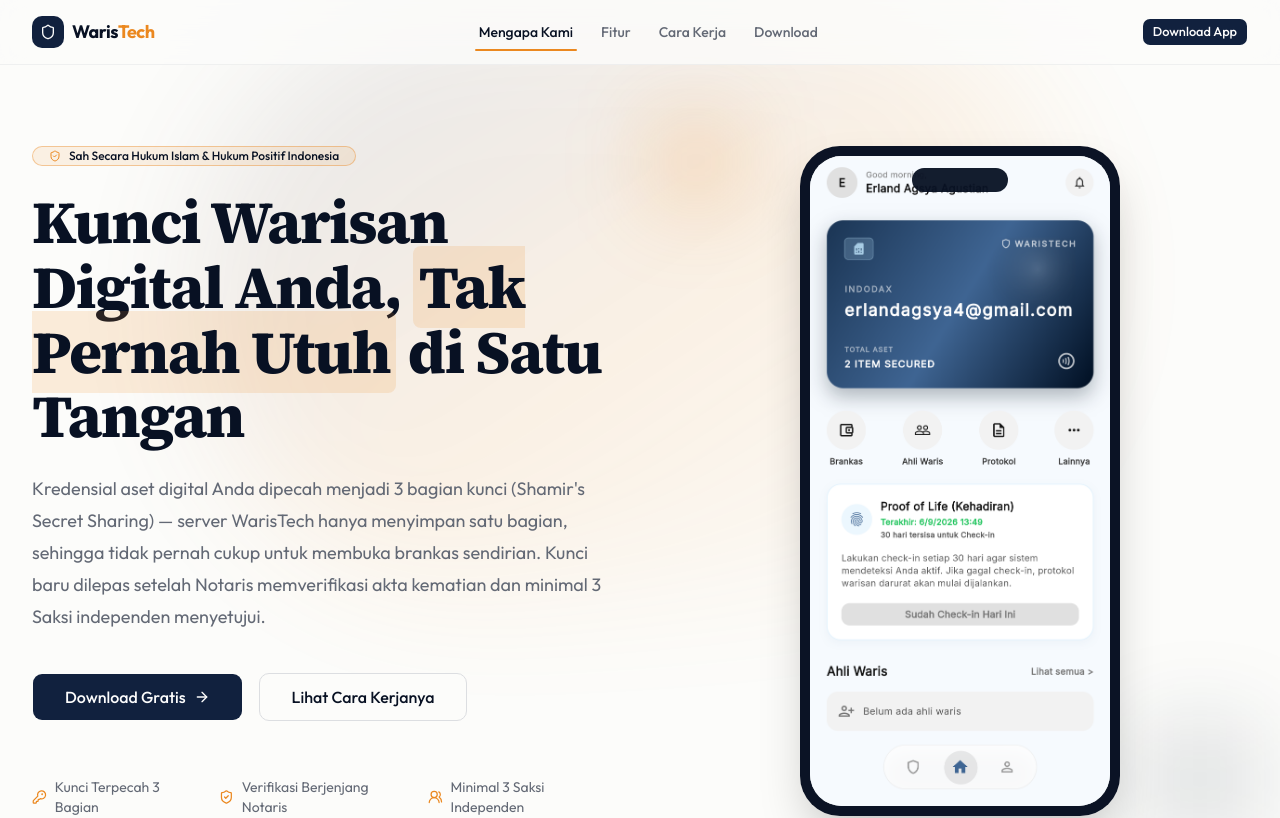
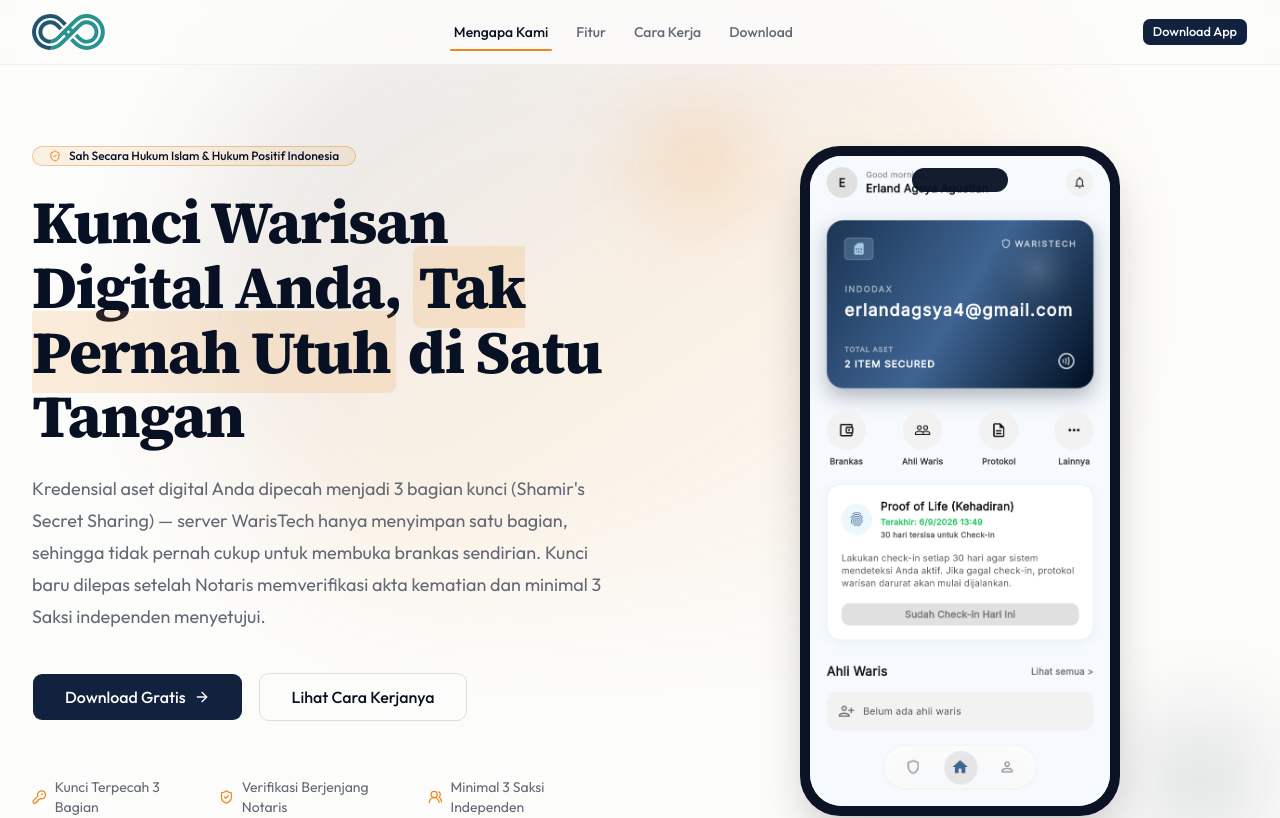
Before and after one commit to erlaaaand/waristech-web, a Next.js app: page / in a window 1280 px wide. Shown: the top 818 px of the page. Built offline with nearby package versions, Linux system fonts and the light colour scheme.

Commit message:
feat: update brand identity with new apps_logo.svg in navbar and footer

```diff
--- a/src/components/public/public-footer.tsx
+++ b/src/components/public/public-footer.tsx
@@ -1,5 +1,5 @@
 import Link from "next/link";
-import { Shield } from "lucide-react";
+import Image from "next/image";
 
 const FOOTER_LINKS = {
   Produk: [
@@ -20,13 +20,14 @@
         <div className="grid grid-cols-1 gap-8 sm:grid-cols-2 lg:grid-cols-4">
           {/* Brand */}
           <div className="lg:col-span-2">
-            <Link href="/" className="flex items-center gap-2 font-bold text-lg">
-              <span className="flex h-8 w-8 items-center justify-center rounded-lg bg-primary text-primary-foreground">
-                <Shield className="h-4 w-4" />
-              </span>
-              <span>
-                Waris<span className="text-accent">Tech</span>
-              </span>
+            <Link href="/" className="flex items-center gap-2">
+              <Image
+                src="/apps_logo.svg"
+                alt="WarisTech Logo"
+                width={140}
+                height={36}
+                className="h-9 w-auto grayscale opacity-80 hover:grayscale-0 hover:opacity-100 transition-all"
+              />
             </Link>
             <p className="mt-3 max-w-xs text-sm text-muted-foreground leading-relaxed">
               Platform manajemen harta warisan digital yang sah secara Hukum Islam dan Hukum Positif Indonesia, dilindungi kriptografi dan divalidasi forensik AI.
--- a/src/components/public/public-navbar.tsx
+++ b/src/components/public/public-navbar.tsx
@@ -3,7 +3,8 @@
 import Link from "next/link";
 import { useEffect, useState } from "react";
 import { motion } from "framer-motion";
-import { Menu, X, Shield } from "lucide-react";
+import { Menu, X } from "lucide-react";
+import Image from "next/image";
 import { Button } from "../../components/ui/button";
 import { cn } from "../../lib/utils";
 
@@ -47,13 +48,15 @@
       <div className="mx-auto max-w-7xl px-6 lg:px-8">
         <nav className="flex h-16 items-center justify-between">
           {/* Logo */}
-          <Link href="/" className="flex items-center gap-2 font-bold text-lg tracking-tight">
-            <span className="flex h-8 w-8 items-center justify-center rounded-lg bg-primary text-primary-foreground">
-              <Shield className="h-4 w-4" />
-            </span>
-            <span className="text-foreground">
-              Waris<span className="text-accent">Tech</span>
-            </span>
+          <Link href="/" className="flex items-center gap-2">
+            <Image
+              src="/apps_logo.svg"
+              alt="WarisTech Logo"
+              width={140}
+              height={36}
+              className="h-9 w-auto"
+              priority
+            />
           </Link>
 
           {/* Desktop nav — anchor links dengan scroll-spy */}
```
Also changed, not shown: public/apps_logo.svg (added), 1 other file (tests, documents, lock files or other folders).
